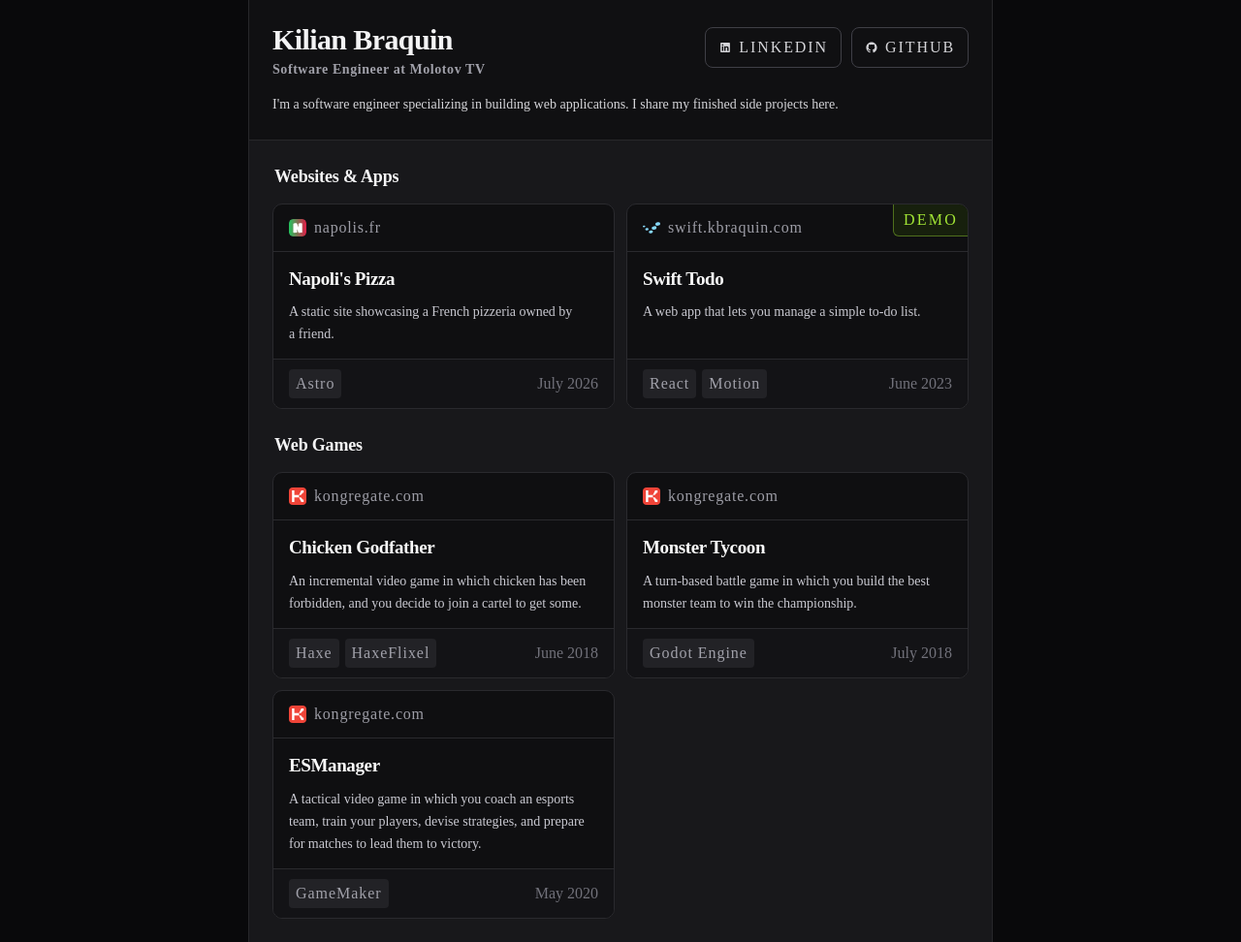
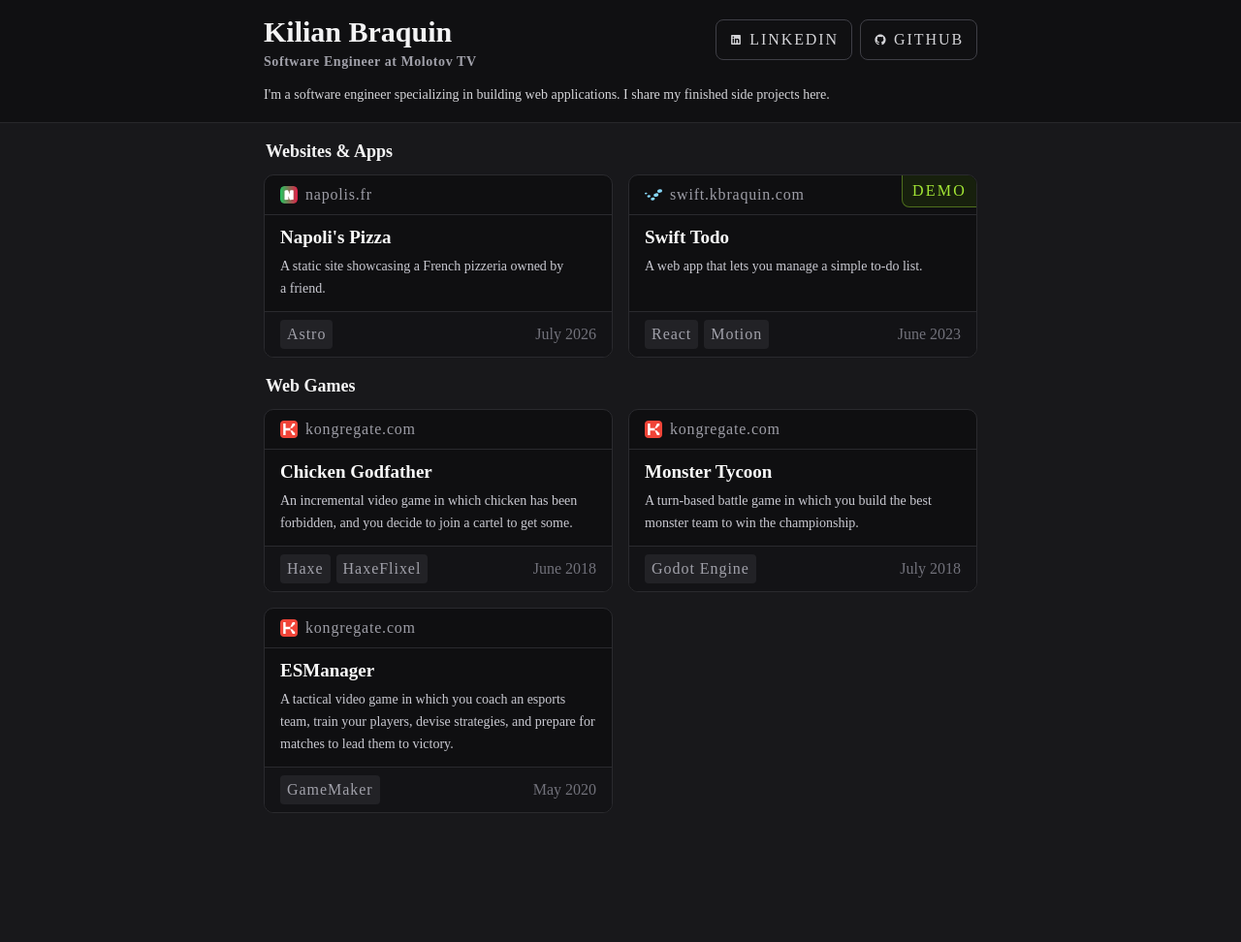
Before and after one commit to kilianbraquin/kbraquin, an Astro site: page / in a window 1280 px wide. Shown: the whole page at 97% size. After the commit the page ends 855 px from the top, so only its background shows below. Built offline with nearby package versions, Linux system fonts and the light colour scheme; Astro itself is replaced by a stand-in of ours.

Commit message:
better spacing

```diff
--- a/src/components/Intro.astro
+++ b/src/components/Intro.astro
@@ -5,6 +5,7 @@
 ---
 
 <header class={styles.header}>
+	<div class="container">
 		<div class={styles.top}>
 			<div>
 				<h1 class={styles.name}>Kilian Braquin</h1>
@@ -19,7 +20,12 @@
 				>
 					<LinkedInIcon aria-hidden="true" />LinkedIn
 				</a>
-			<a href="https://github.com/kilianbraquin" class={styles.link} target="_blank" rel="noopener">
+				<a
+					href="https://github.com/kilianbraquin"
+					class={styles.link}
+					target="_blank"
+					rel="noopener"
+				>
 					<GitHubIcon aria-hidden="true" />GitHub
 				</a>
 			</div>
@@ -28,4 +34,5 @@
 			I'm a software engineer specializing in building web applications. I share my finished side
 			projects here.
 		</p>
+	</div>
 </header>
--- a/src/components/Intro.module.css
+++ b/src/components/Intro.module.css
@@ -1,5 +1,6 @@
 .header {
-	padding: 24px;
+	padding-top: 16px;
+	padding-bottom: 16px;
 	background: #101012;
 	border-bottom: 1px solid #27272a;
 }
@@ -17,7 +18,6 @@
 	font-size: 30px;
 	line-height: 1.1;
 	font-weight: 700;
-	letter-spacing: -0.02em;
 	color: #f4f4f5;
 }
 
@@ -31,7 +31,7 @@
 
 .links {
 	display: flex;
-	gap: 10px;
+	gap: 8px;
 	padding-top: 4px;
 	font: 600 11px/1 var(--font-lexend);
 	letter-spacing: 0.12em;
@@ -59,7 +59,7 @@
 }
 
 .intro {
-	margin: 14px 0 0;
+	margin-top: 12px;
 	font-size: 14px;
 	line-height: 1.7;
 	color: #d4d4d8;
--- a/src/components/ProjectCard.module.css
+++ b/src/components/ProjectCard.module.css
@@ -27,7 +27,7 @@
 	display: flex;
 	align-items: center;
 	gap: 8px;
-	padding: 12px 16px;
+	padding: 8px 16px;
 }
 
 .icon {
@@ -54,7 +54,7 @@
 	color: var(--accent);
 	background: #17200d;
 	border: 1px solid rgba(163, 230, 53, 0.4);
-	border-radius: 0 9px 0 6px;
+	border-bottom-left-radius: 8px;
 	padding: 4px 10px;
 }
 
@@ -71,14 +71,14 @@
 .body {
 	display: flex;
 	flex-direction: column;
-	gap: 8px;
-	padding: 14px 16px;
+	gap: 6px;
+	padding: 12px 16px;
 }
 
 .title {
 	font-size: 19px;
+	line-height: 1.2;
 	font-weight: 700;
-	letter-spacing: -0.02em;
 	align-self: flex-start;
 }
 
@@ -103,9 +103,9 @@
 	display: flex;
 	align-items: center;
 	justify-content: space-between;
-	gap: 10px;
+	gap: 8px;
 	margin-top: auto;
-	padding: 10px 16px;
+	padding: 8px 16px;
 	background: #131316;
 	border-top: 1px solid #2a2a2e;
 }
--- a/src/components/ProjectSection.module.css
+++ b/src/components/ProjectSection.module.css
@@ -1,7 +1,7 @@
 .section {
 	display: flex;
 	flex-direction: column;
-	gap: 12px;
+	gap: 8px;
 }
 
 .heading {
@@ -11,12 +11,11 @@
 	gap: 7px;
 	font-size: 18px;
 	font-weight: 700;
-	letter-spacing: -0.01em;
 	color: #f4f4f5;
 }
 
 .grid {
 	display: grid;
 	grid-template-columns: repeat(auto-fill, minmax(300px, 1fr));
-	gap: 12px;
+	gap: 16px;
 }
--- a/src/layouts/Layout.astro
+++ b/src/layouts/Layout.astro
@@ -28,7 +28,7 @@
 		<link rel="icon" type="image/x-icon" href="/favicon.ico" sizes="32x32" />
 		<link rel="apple-touch-icon" href="/apple-touch-icon.png" />
 		<meta name="viewport" content="width=device-width, initial-scale=1" />
-		<meta name="theme-color" content="#09090b" />
+		<meta name="theme-color" content="#101012" />
 		<title>{title}</title>
 		<link rel="canonical" href={canonicalURL} />
 		{description && <meta name="description" content={description} />}
--- a/src/pages/index.astro
+++ b/src/pages/index.astro
@@ -13,9 +13,8 @@
 	title="Kilian Braquin"
 	description="I'm a software engineer specializing in building web applications. I share my finished side projects here."
 >
-	<div class={styles.container}>
 	<Intro />
-		<main class={styles.main}>
+	<main class:list={['container', styles.main]}>
 		<ProjectSection title="Websites & Apps">
 			<ProjectCard
 				href="https://napolis.fr"
@@ -80,5 +79,4 @@
 			</ProjectCard>
 		</ProjectSection>
 	</main>
-	</div>
 </Layout>
--- a/src/pages/index.module.css
+++ b/src/pages/index.module.css
@@ -1,20 +1,7 @@
-.container {
-	background: #18181b;
-	margin: 0 auto;
-	min-height: 100vh;
-	max-width: var(--page-width);
-}
-
 .main {
+	padding-top: 16px;
+	padding-bottom: 16px;
 	display: flex;
 	flex-direction: column;
-	padding: 24px;
-	gap: 24px;
+	gap: 16px;
 }
-
-@media (min-width: 768px) {
-	.container {
-		border-left: 1px solid #27272a;
-		border-right: 1px solid #27272a;
-	}
-}
--- a/src/styles/global.css
+++ b/src/styles/global.css
@@ -4,11 +4,18 @@
 }
 
 body {
-	background: #09090b;
+	background: #18181b;
 	font-family: var(--font-lexend);
+	min-height: 100vh;
 }
 
 :focus-visible {
 	outline: 2px solid var(--accent);
 	outline-offset: 2px;
 }
+
+.container {
+	max-width: var(--page-width);
+	margin: 0 auto;
+	padding: 0 16px;
+}
```
Lines whose indentation alone changed are shown as unchanged.
